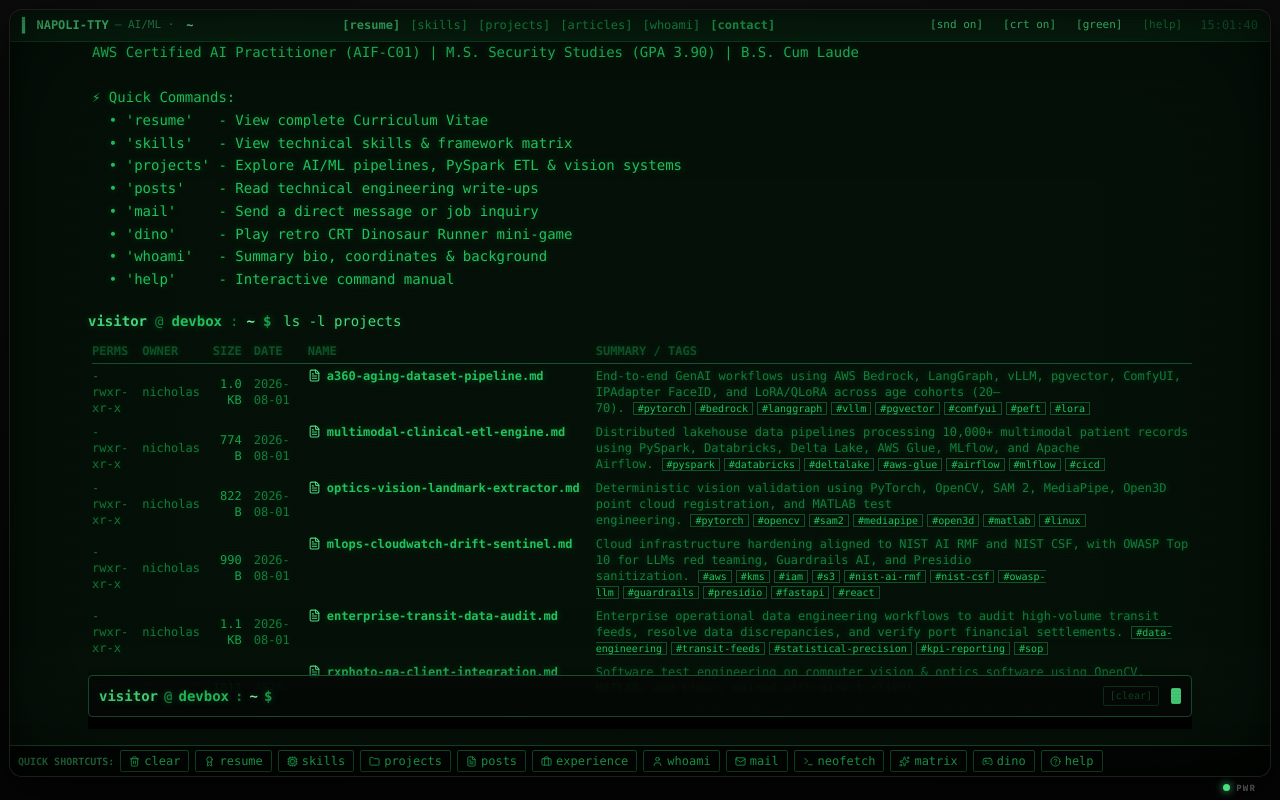
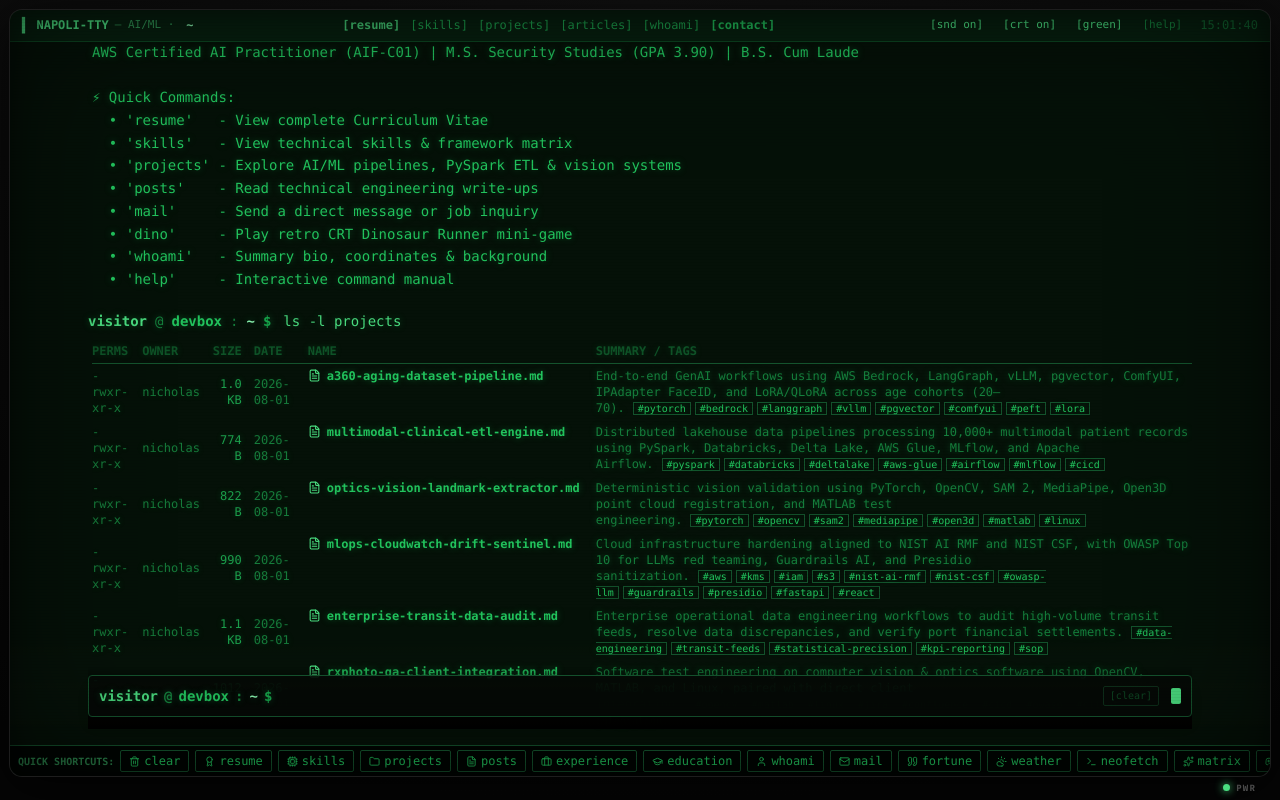
Before and after one commit to Cappuccino-san/TTY-Emulation.-Terminal-Style-dev-page, a React (Vite) app: page /config in a window 1280 px wide. Built offline with nearby package versions, Linux system fonts and the light colour scheme.

Commit message:
feat(ui): add education to resume group, add fortune and weather to right of mail

```diff
--- a/src/components/QuickToolbar.tsx
+++ b/src/components/QuickToolbar.tsx
@@ -1,6 +1,22 @@
 import React from 'react';
 import type { ThemeConfig } from '../types/terminal';
-import { Sparkles, Terminal, FileText, Folder, User, Mail, HelpCircle, Award, Briefcase, Cpu, Trash2, Gamepad2 } from 'lucide-react';
+import {
+  Sparkles,
+  Terminal,
+  FileText,
+  Folder,
+  User,
+  Mail,
+  HelpCircle,
+  Award,
+  Briefcase,
+  Cpu,
+  Trash2,
+  Gamepad2,
+  GraduationCap,
+  Quote,
+  CloudSun,
+} from 'lucide-react';
 
 interface QuickToolbarProps {
   themeConfig: ThemeConfig;
@@ -18,8 +34,11 @@
     { label: 'projects', icon: <Folder size={11} />, desc: 'AI/ML Projects' },
     { label: 'posts', icon: <FileText size={11} />, desc: 'Articles' },
     { label: 'experience', icon: <Briefcase size={11} />, desc: 'Experience' },
+    { label: 'education', icon: <GraduationCap size={11} />, desc: 'Education & Certs' },
     { label: 'whoami', icon: <User size={11} />, desc: 'Bio' },
     { label: 'mail', icon: <Mail size={11} />, desc: 'Send Message' },
+    { label: 'fortune', icon: <Quote size={11} />, desc: 'Fortune / Cowsay' },
+    { label: 'weather', icon: <CloudSun size={11} />, desc: 'Weather' },
     { label: 'neofetch', icon: <Terminal size={11} />, desc: 'SysInfo' },
     { label: 'matrix', icon: <Sparkles size={11} />, desc: 'Screensaver' },
     { label: 'dino', icon: <Gamepad2 size={11} />, desc: 'Dino Runner Game' },
```
